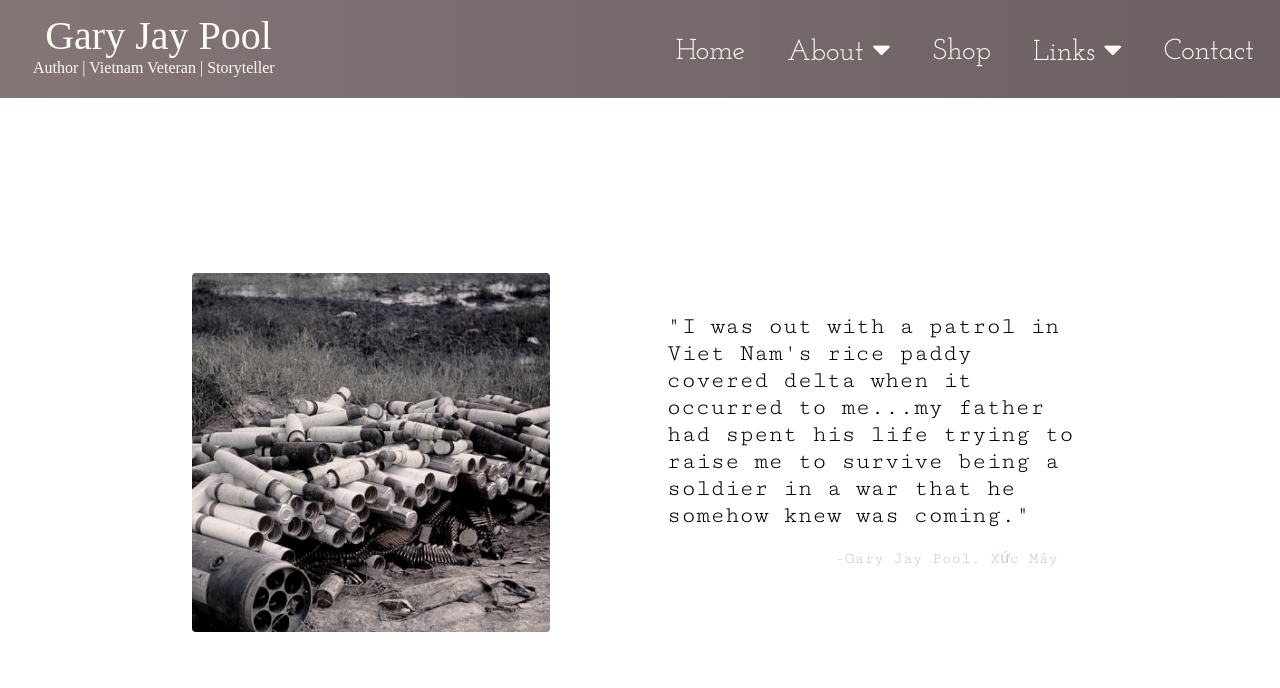
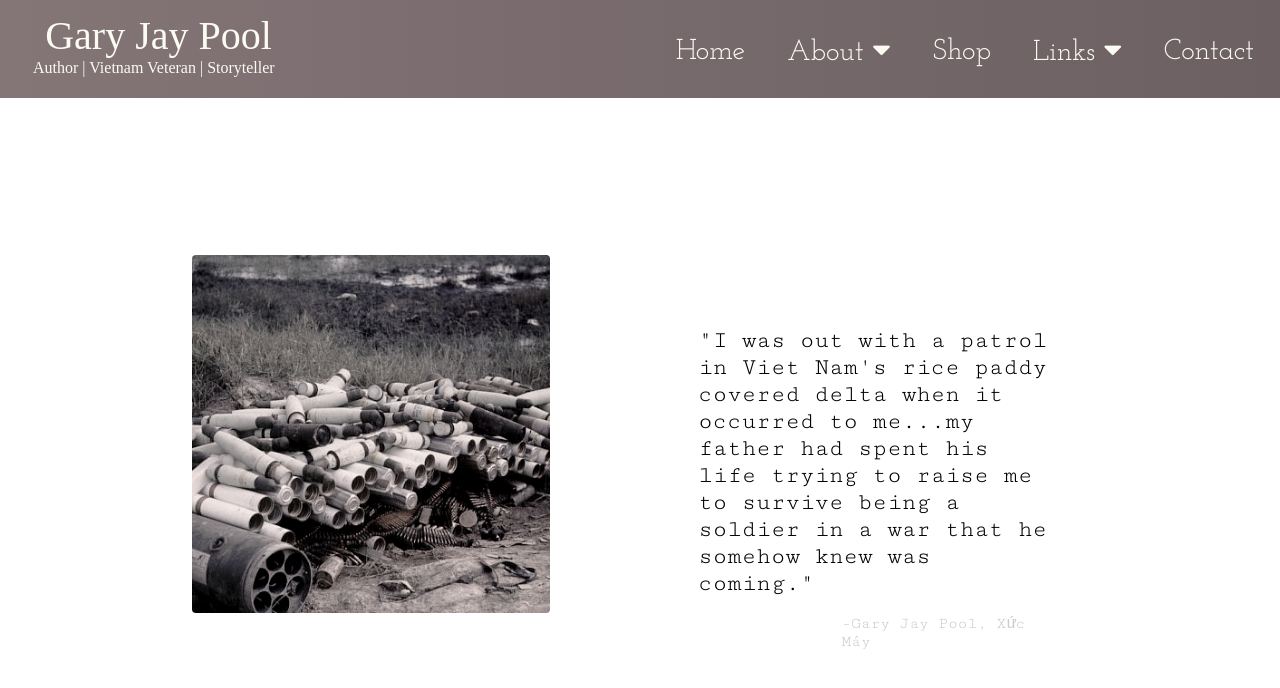
Before and after one commit to selmaT273/garyjaypool, a React (Create React App) app: page / in a window 1280 px wide. Shown: the top 688 px of the page. Built offline with nearby package versions, Linux system fonts and the light colour scheme; a web font is replaced by a local one.

Commit message:
changed home styles that were fixed to dynamic

```diff
--- a/src/components/pages/Home.css
+++ b/src/components/pages/Home.css
@@ -21,10 +21,9 @@
 
 .home-pic-text {
     font-size: 1.5rem;
-    width: 700px;
-    height: 300px;
+    width: 40%;
     margin: 0 auto;
-    padding-top: 40px;
+    padding-top: 8%;
     font-family: 'Cutive Mono', monospace;
 }
 
```
Also changed, not shown: 1 other file (tests, documents, lock files or other folders).
